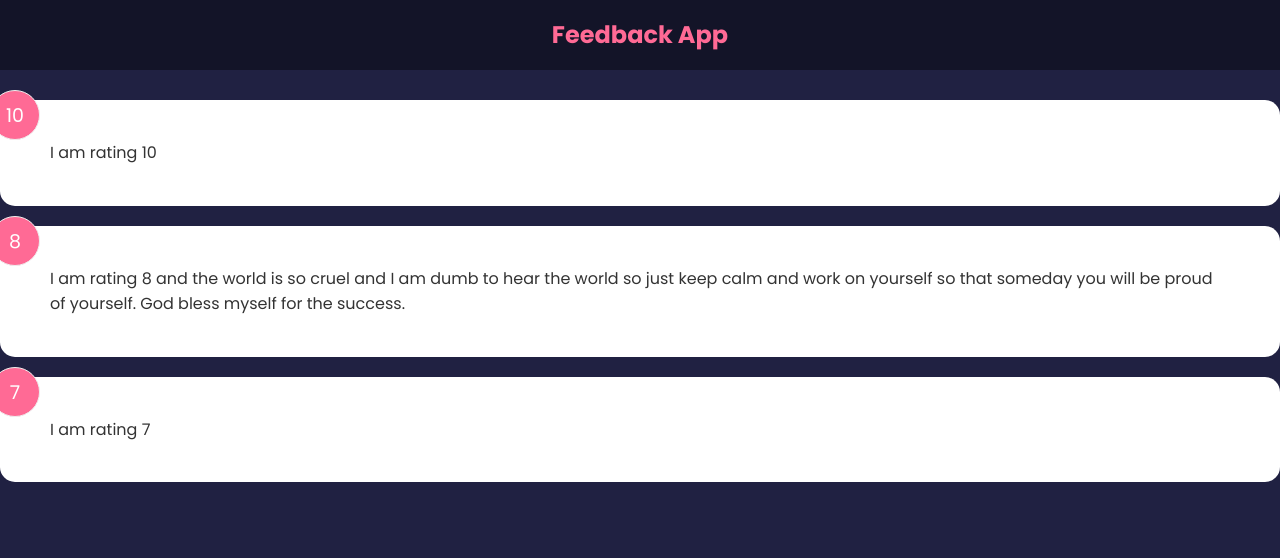
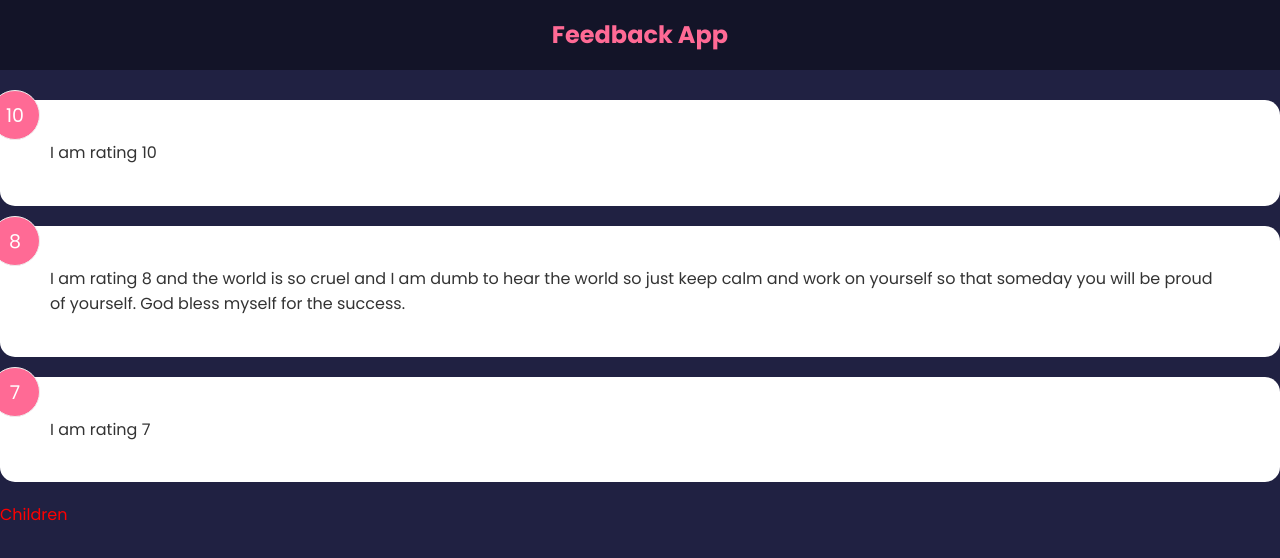
Before and after one commit to JiwanChaudhary/Feedback-App, a React (Create React App) app: page / in a window 1280 px wide. Shown: the top 558 px of the page. Built offline with nearby package versions, Linux system fonts and the light colour scheme.

Commit message:
card component added

```diff
--- a/src/App.js
+++ b/src/App.js
@@ -1,17 +1,18 @@
 import React from "react";
 import Header from "./components/Header";
 // import { FeedbackData } from "./data/FeedbackData";
-import FeedbackList from "./components/FeedbackList";
+import FeedbackList from "./components/feedback/FeedbackList";
 import { useState } from "react";
 import FeedbackData from "./data/FeedbackData";
+import Card from "./components/common/Card";
 
 const App = () => {
   const [feedback, setFeedback] = useState(FeedbackData);
-  console.log(feedback);
   return (
     <>
       <Header />
       <FeedbackList feedback={feedback} />
+      <Card> Children </Card>
     </>
   );
 };
--- /dev/null
+++ b/src/components/common/Card.js
@@ -0,0 +1,12 @@
+import PropTypes from "prop-types";
+
+const Card = ({ children }) => {
+  console.log(children);
+  return <div style={{ color: "red" }}>{children}</div>;
+};
+
+Card.propTpes = {
+  children: PropTypes.node.isRequired,
+};
+
+export default Card;
```
Also changed, not shown: src/components/feedback/FeedbackItem.js (renamed from src/components/FeedbackItem.js), src/components/feedback/FeedbackList.js (renamed from src/components/FeedbackList.js).
